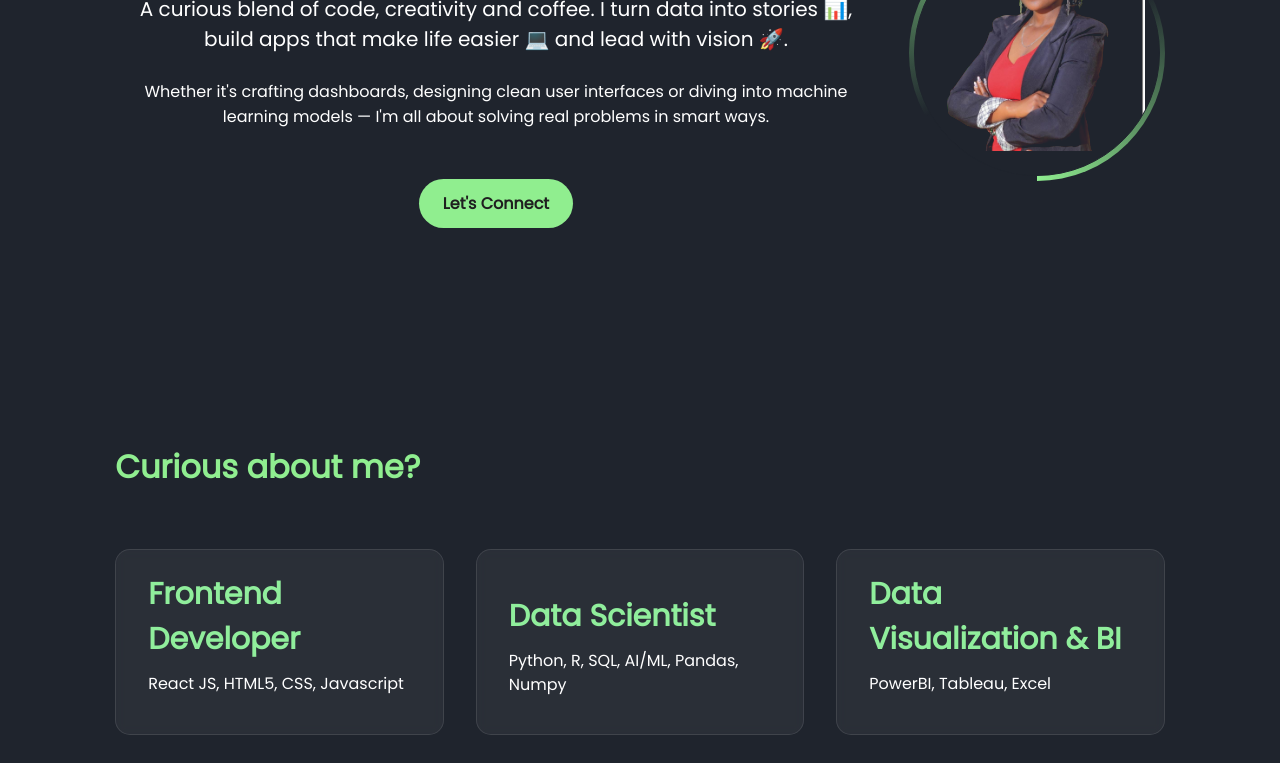
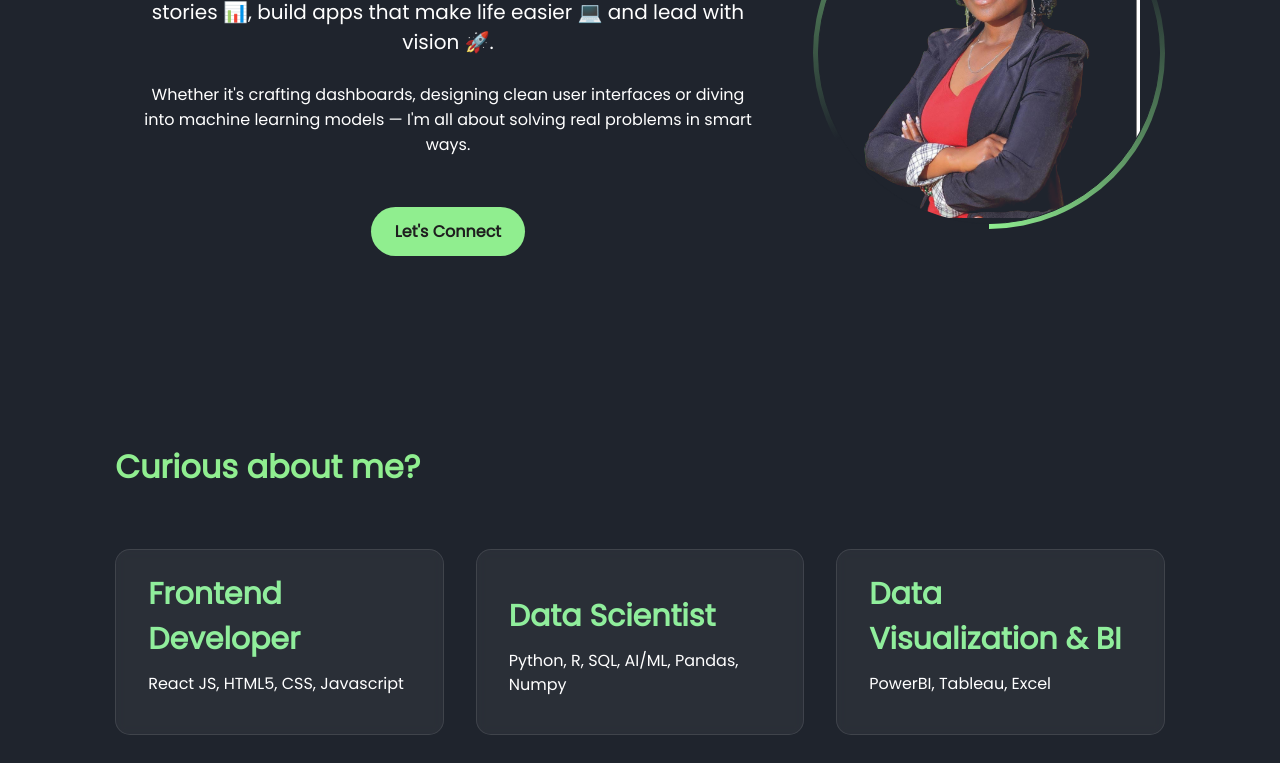
Before and after one commit to GreenVika/My-portfolio, a plain HTML site: page index.html in a window 1280 px wide. Shown: the part 337-1100 px from the top of the page. Drawn offline with nearby package versions, Linux system fonts and the light colour scheme.

Commit message:
Final Product

```diff
--- a/index.html
+++ b/index.html
@@ -5,9 +5,8 @@
   <meta name="viewport" content="width=device-width, initial-scale=1.0" />
   <meta name="description" content="Sharon Vivi Kasamu" />
   <meta name="author" content="Sharon Vivi Kasamu" />
-  <title>My Portfolio | Sharon Vivi</title>
+  <title>CodeMuse | Sharon Vivi</title>
   <link href="https://unpkg.com/boxicons@2.1.4/css/boxicons.min.css" rel="stylesheet">
-  <link
   <link rel="stylesheet" href="style.css">
 </head>
 
--- a/style.css
+++ b/style.css
@@ -172,8 +172,8 @@ margin-left: 20px;
 
 .home-img .img-box{
 position: relative;
-width:20vw;
-height: 20vw;
+width: 27.5vw;
+height: 27.5vw;
 border-radius: 50%;
 padding: 5px;
 display: flex;
```
